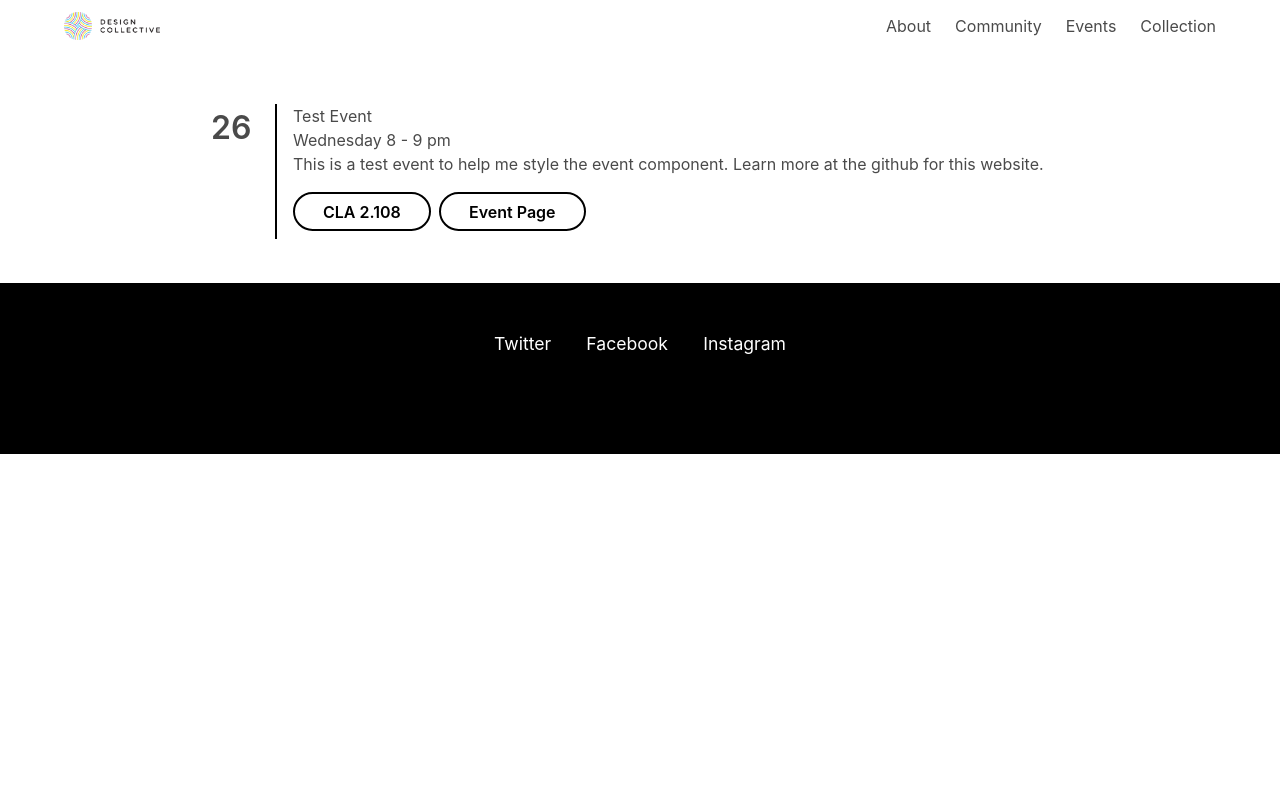
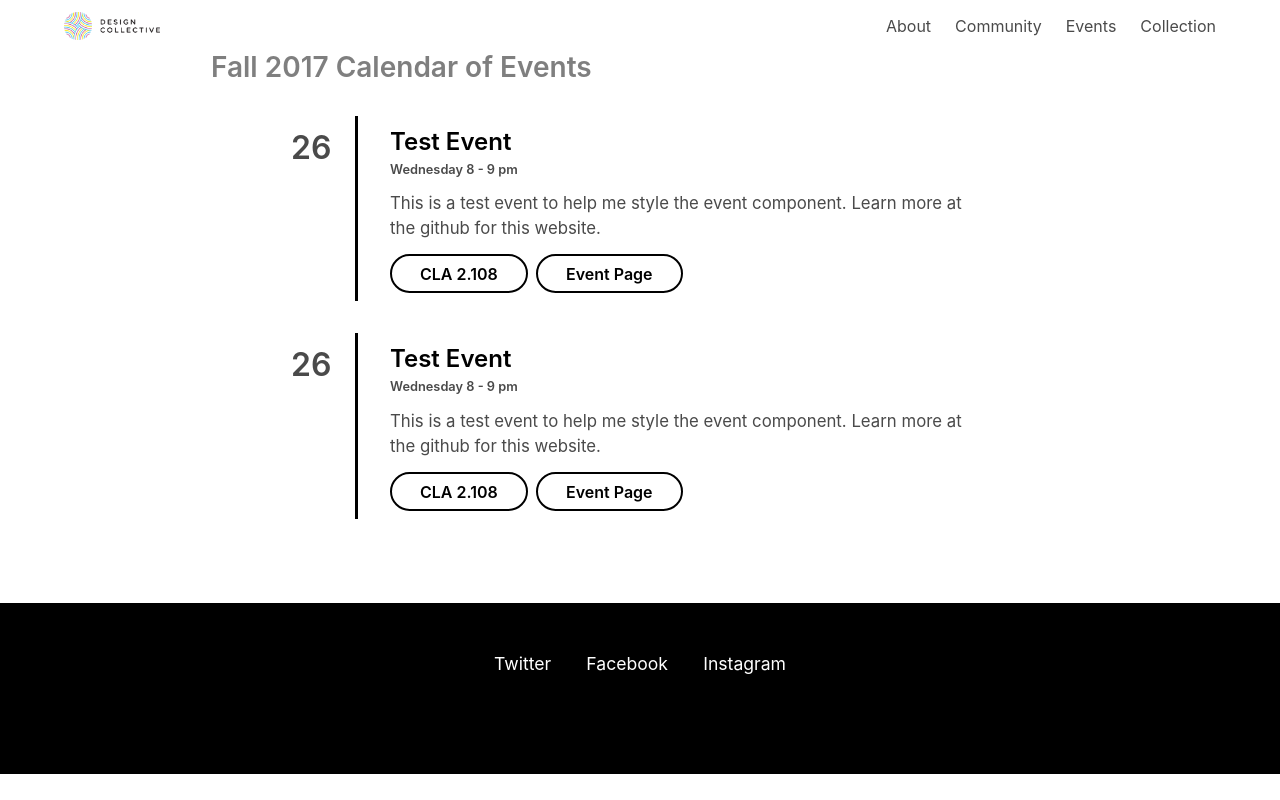
Before and after one commit to Jaredk3nt/Design-Collective, a Vue app: page /#/Events in a window 1280 px wide. Built offline with nearby package versions, Linux system fonts and the light colour scheme.

Commit message:
Component updates

```diff
--- a/src/components/About.vue
+++ b/src/components/About.vue
@@ -1,10 +1,11 @@
 <template>
 <div class="columns is-centered page-body">
     <div class="column is-three-quarters">
+        <!-- <img src="../../static/banner.jpg" alt="" style="margin-bottom: 1em;"> -->
         <div class="content">
             <h3>Working Together to Build Community</h3>
             <p>
-                Lorem ipsum dolor sit amet, consectetur adipiscing elit. Nullam dignissim metus quis enim bibendum, non aliquet nunc blandit. Morbi elementum cursus tempor. Morbi nisl est, sagittis at ipsum eu, iaculis dapibus velit. Integer aliquam tellus vel libero mollis, eget ultrices lacus venenatis. Quisque ut rutrum sapien. Aenean egestas risus sed fringilla sodales. Aenean vitae lacus justo. Suspendisse eu laoreet lacus. Vestibulum vulputate eros vitae risus pellentesque, ac ultricies erat tincidunt. Praesent eu nibh egestas turpis blandit mattis nec ornare ante. Etiam eu massa quis ipsum mattis varius vitae vitae tortor. Curabitur fringilla lacus sed placerat cursus. Vestibulum maximus sapien metus, non pretium felis suscipit et. Quisque porttitor nulla eget enim porttitor consequat.
+                Lorem ipsum dolor sit amet, consectetur adipiscing elit. Nullam dignissim metus quis enim bibendum, non aliquet nunc blandit. Morbi elementum cursus tempor. Morbi nisl est, sagittis at ipsum eu, iaculis dapibus velit. Integer aliquam tellus vel libero mollis, eget ultrices lacus venenatis. Quisque ut rutrum sapien. Aenean egestas risus sed fringilla sodales. Aenean vitae lacus justo.
             </p>
             <div class="deco-button">
                 Contact Us
--- a/src/components/Event.vue
+++ b/src/components/Event.vue
@@ -4,20 +4,12 @@
             {{event.day}}
         </div>
         <div class="info content">
-            <div class="event-title">
-                {{event.title}}
-            </div>
-            <div class="event-time">
-                {{event.time}}
-            </div>
-            <p>{{event.description}}</p>
+            <div class="event-title"> {{event.title}} </div>
+            <div class="event-time"> {{event.time}} </div>
+            <div class="event-description"> {{event.description}} </div>
             <div class="buttons">
-                <a class="deco-button">
-                    {{event.location}}
-                </a>
-                <a class="deco-button" :href="event.url">
-                    Event Page
-                </a>
+                <a class="deco-button"> {{event.location}} </a>
+                <a class="deco-button" :href="event.url"> Event Page </a>
             </div>
         </div>
     </div>
@@ -31,17 +23,38 @@ export default {
 </script>
 
 <style lang="scss">
+$black: #000;
 
 .event {
+    padding: 0em 5em;
+    margin: 2em 0em;
+
     .day-left {
-        position: fixed;
+        position: absolute;
         font-size: 2rem;
         font-weight: 600;
+        padding: .25em 0em 0em 0em;
     }
     .info {
         margin-left: 4em;
-        border-left: 2px #000 solid;
-        padding-left: 1em;
+        border-left: 3px $black solid;
+        padding: .5em 0em .5em 2em;
+
+        .event-title {
+            font-size: 1.5rem;
+            font-weight: 600;
+            color: $black;
+        }
+
+        .event-time {
+            font-size: .8rem;
+            font-weight: 600;
+        }
+
+        .event-description {
+            padding: .75em 0em;
+            font-size: 1.05rem;
+        }
     }
 
 }
--- a/src/components/Events.vue
+++ b/src/components/Events.vue
@@ -1,6 +1,10 @@
 <template lang="html">
     <div class="columns is-centered page-body">
         <div class="column is-three-quarters">
+            <div class="content">
+                <h2>Fall 2017 Calendar of Events</h2>
+            </div>
+            <event :event="events[0]"></event>
             <event :event="events[0]"></event>
         </div>
     </div>
@@ -25,4 +29,10 @@ export default {
 </script>
 
 <style lang="scss">
+
+h2 {
+    font-size: 2.25rem;
+    font-weight: 600;
+}
+
 </style>
--- a/src/components/Navbar.vue
+++ b/src/components/Navbar.vue
@@ -1,5 +1,5 @@
 <template>
-<div class="navbar is-transparent">
+<div class="navbar">
     <div class="container">
         <div class="navbar-brand">
             <a class="navbar-item" href="#/">
--- a/src/main.scss
+++ b/src/main.scss
@@ -1,13 +1,25 @@
 @import url("https://fonts.googleapis.com/css?family=Varela+Round:400,600");
+
+$navbar-background-color: rgba(255,255,255, .95);
 
 body {
     font-family: 'Varela Round', sans-serif;
+}
+
+.navbar {
+    position: fixed !important;
+    z-index: 999;
+
+    top: 0;
+    left: 0;
+    right: 0;
 }
 
 @import '../node_modules/bulma/bulma.sass';
 
 $black: #000;
 $grey: #4a4a4a;
+$light-grey: #7f7f7f;
 $white: #fff;
 
 .page-body {
@@ -16,6 +28,11 @@ $white: #fff;
     .content {
         h3 {
             font-weight: 600;
+        }
+
+        h2 {
+            font-weight: 600;
+            color: $light-grey;
         }
     }
 }
```
Also changed, not shown: static/banner.jpg (added), 1 other file (tests, documents, lock files or other folders).
